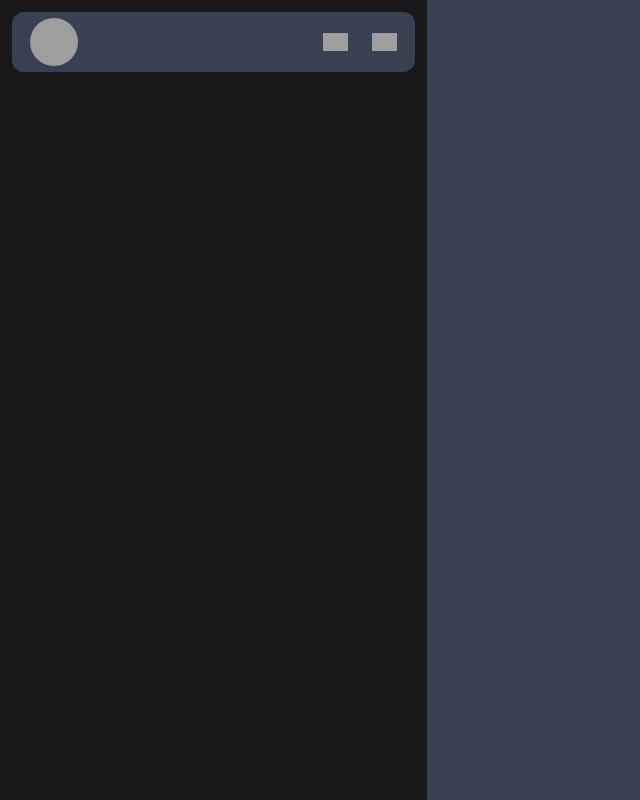
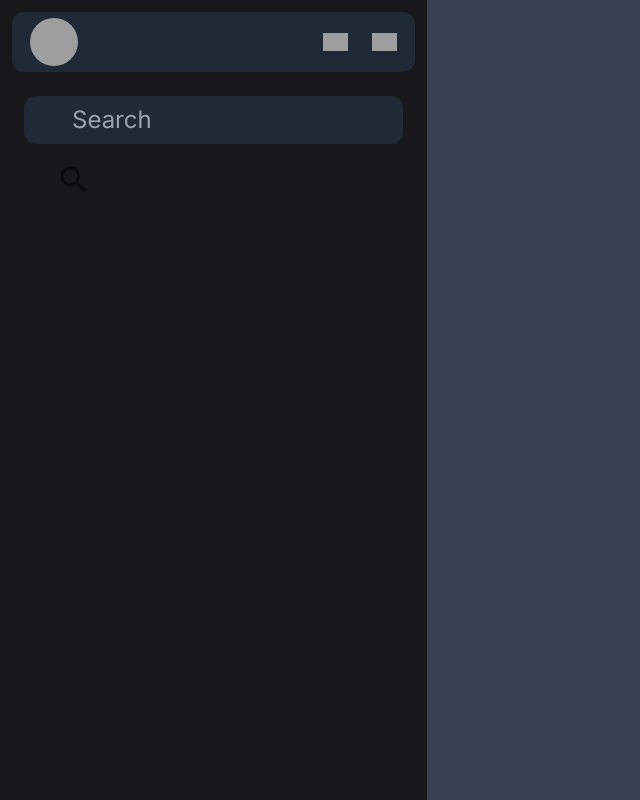
Before and after one commit to MuratOzte/Whatsapp-Clone, a Next.js app: page / in a window 1280 px wide. Shown: the whole page, without its empty margins (0-640 px from the left). Built offline with nearby package versions, Linux system fonts and the light colour scheme; grey boxes are pictures that could not be loaded.

Commit message:
Add @mui/icons-material and Search component

```diff
--- a/package.json
+++ b/package.json
@@ -11,6 +11,7 @@
   "dependencies": {
     "@emotion/react": "^11.11.3",
     "@emotion/styled": "^11.11.0",
+    "@mui/icons-material": "^5.15.9",
     "@mui/material": "^5.15.9",
     "next": "14.1.0",
     "react": "^18",
--- a/src/app/(site)/page.tsx
+++ b/src/app/(site)/page.tsx
@@ -1,10 +1,11 @@
-import { Nav } from '@/components/index';
+import { Nav, Search } from '@/components/index';
 
 export default function Home() {
     return (
         <div className="h-full w-full flex flex-row">
             <div className="bg-zinc-900  h-full w-2/6">
                 <Nav />
+                <Search />
             </div>
             <div className="bg-gray-700 h-full w-4/6"></div>
         </div>
--- a/src/components/index.ts
+++ b/src/components/index.ts
@@ -1,5 +1,6 @@
 import Nav from './nav/Nav';
 import AvatarSection from './nav/Avatar';
 import Icons from './nav/Icons';
+import Search from './search/Search';
 
-export { Nav, AvatarSection, Icons };
+export { Nav, AvatarSection, Icons, Search };
--- a/src/components/nav/Nav.tsx
+++ b/src/components/nav/Nav.tsx
@@ -2,7 +2,7 @@ import AvatarSection from './Avatar';
 import Icons from './Icons';
 const Nav = () => {
     return (
-        <div className="w-auto bg-gray-700 h-10 m-2 p-3 rounded-lg flex justify-between items-center">
+        <div className="w-auto bg-gray-800 h-10 m-2 p-3 rounded-lg flex justify-between items-center">
             <AvatarSection />
             <div className="">
                 <Icons />
--- /dev/null
+++ b/src/components/search/Search.tsx
@@ -0,0 +1,20 @@
+import SearchIcon from '@mui/icons-material/Search';
+import ClearIcon from '@mui/icons-material/Clear';
+import { IconButton } from '@mui/material';
+
+const Search = () => {
+    return (
+        <div className="relative w-full px-4 pt-2">
+            <input
+                type="text"
+                placeholder="Search"
+                className="w-full p-1 pl-8 rounded-lg bg-gray-800 text-white relative"
+            />
+            <IconButton className="absolute left-4 top-[9.5px]">
+                <SearchIcon color="action" />
+            </IconButton>
+        </div>
+    );
+};
+
+export default Search;
```
Also changed, not shown: 1 other file (tests, documents, lock files or other folders).
